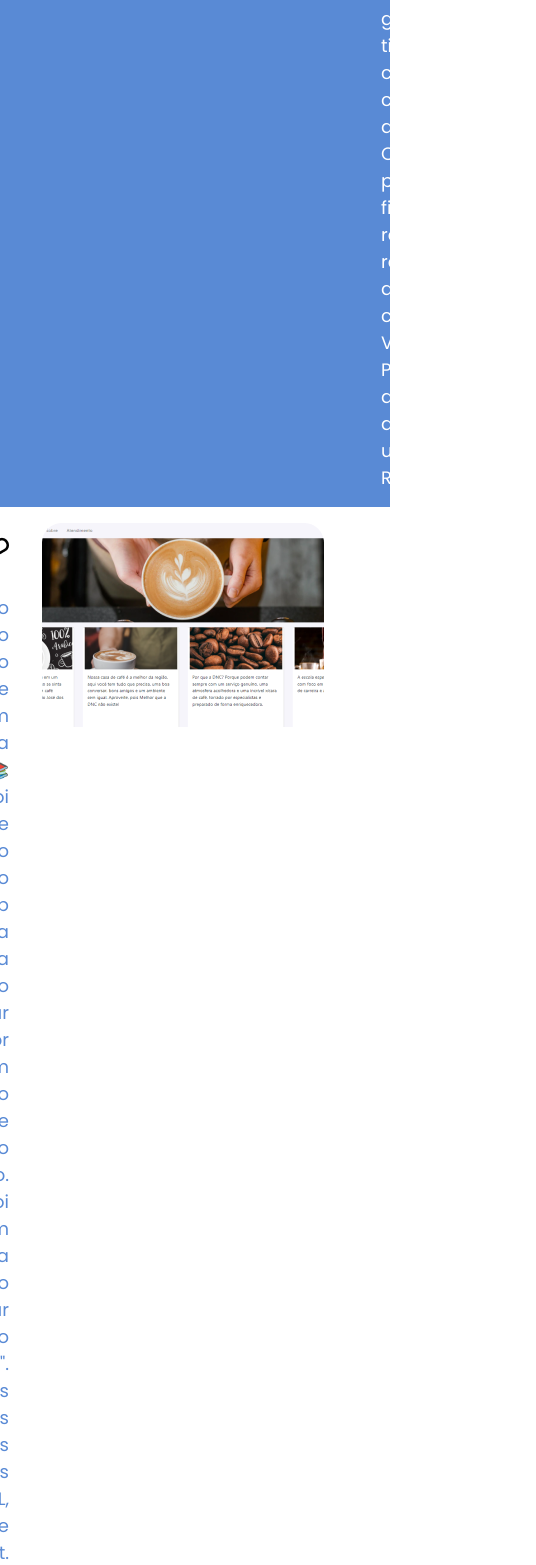
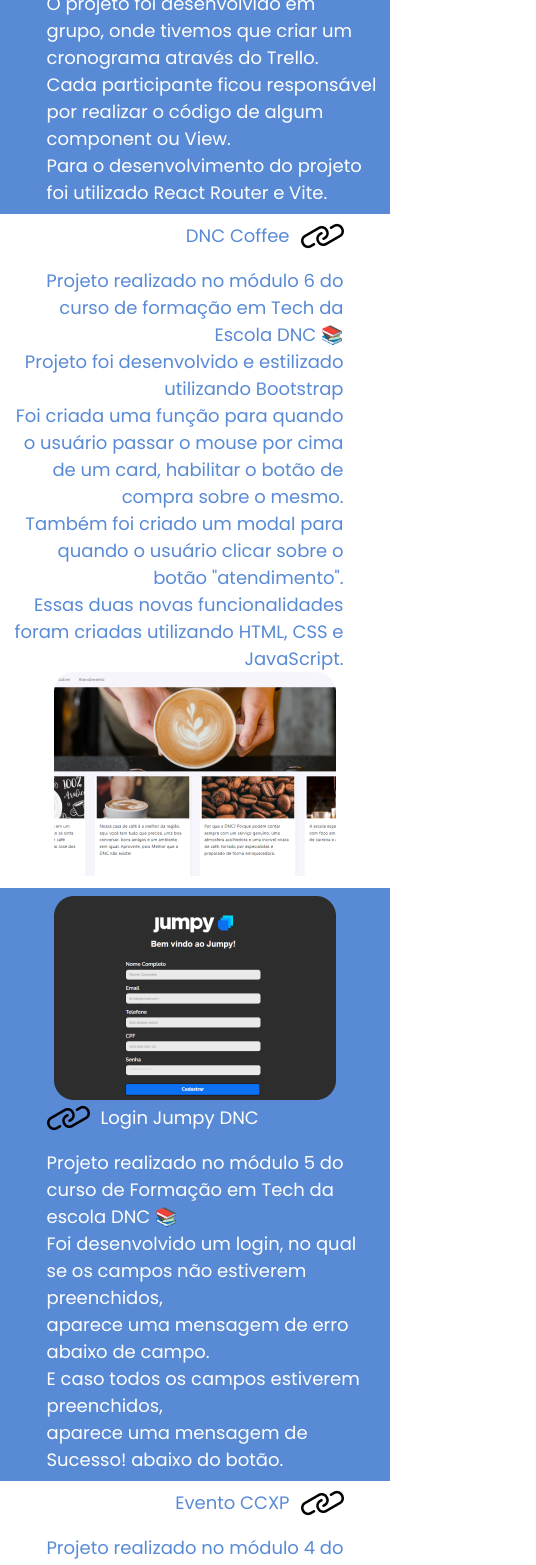
Before and after one commit to LeandroHelfer/portfolio-react-sass, a React (Vite) app: page /projects in a window 390 px wide. Shown: the part 432-1997 px from the top of the page, 536 px wide, since content can reach past the window. Built offline with nearby package versions, Linux system fonts and the light colour scheme.

Commit message:
Ajustando responsividade da tela Projetos

```diff
--- a/src/components/MyProjects/MyProjects.jsx
+++ b/src/components/MyProjects/MyProjects.jsx
@@ -10,16 +10,16 @@
 const MyProjects = () => {
   return (
     <div className='MyProjects'>
-      <div className='MyProjects--card1'>
-        <div className='MyProjects--card1__img'>
+      <div className='MyProjects-cardblue'>
+        <div className='MyProjects-cardblue__img'>
           <img src={card2} alt="card1" />
         </div>
-        <div className='MyProjects--card1__text'>
-          <div className='MyProjects--card1__text__link'>
+        <div className='MyProjects-cardblue__text'>
+          <div className='MyProjects-cardblue__text__link'>
             <img src={clip} alt="clip" />
-            <a href="https://github.com/pripc/E-commerce-DNC" target="_blank">E-commerce DNC</a>
+            <a className='text-LinkWhite' href="https://github.com/pripc/E-commerce-DNC" target="_blank">E-commerce DNC</a>
           </div>
-          <p>
+          <p className='text-Projects'>
             Projeto realizado como conclusão da parte de Front-End do curso de formação em Tech da Escola DNC 📚<br></br>
             O projeto foi desenvolvido em grupo, onde tivemos que criar um cronograma através do Trello.<br></br>
             Cada participante ficou responsável por realizar o código de algum component ou View.<br></br>
@@ -28,13 +28,13 @@
         </div>
       </div>
 
-      <div className='MyProjects--card2'>
-        <div className='MyProjects--card2__text'>
-          <div className='MyProjects--card2__text__link'>
-            <a href="https://adorable-smakager-538f79.netlify.app/" target="_blank" >DNC Coffee</a>
+      <div className='MyProjects-cardwhite'>
+        <div className='MyProjects-cardwhite__text'>
+          <div className='MyProjects-cardwhite__text__link'>
+            <a className='text-LinkBlue' href="https://adorable-smakager-538f79.netlify.app/" target="_blank" >DNC Coffee</a>
             <img src={clip} alt="clip" />
           </div>
-          <p>
+          <p className='text-Projects'>
             Projeto realizado no módulo 6 do curso de formação em Tech da Escola DNC 📚<br></br>
             Projeto foi desenvolvido e estilizado utilizando Bootstrap<br></br>
             Foi criada uma função para quando o usuário passar o mouse por cima de um card, habilitar o botão de compra sobre o mesmo.<br></br>
@@ -42,23 +42,23 @@
             Essas duas novas funcionalidades foram criadas utilizando HTML, CSS e JavaScript.
           </p>
         </div>
-        <div className='MyProjects--card2__img'>
+        <div className='MyProjects-cardwhite__img'>
           <img src={card2} alt="card2" />
         </div>
       </div>
 
-      <div className='MyProjects--card3'>
-        <div className='MyProjects--card3__img'>
+      <div className='MyProjects-cardblue'>
+        <div className='MyProjects-cardblue__img'>
           <img src={card3} alt="card3" />
         </div>
-        <div className='MyProjects--card3__text'>
-          <div className='MyProjects--card3__text__link'>
+        <div className='MyProjects-cardblue__text'>
+          <div className='MyProjects-cardblue__text__link'>
             <img src={clip} alt="clip" />
-            <a href="https://illustrious-centaur-0813da.netlify.app/" target="_blank" >Login Jumpy DNC</a>
+            <a className='text-LinkWhite' href="https://illustrious-centaur-0813da.netlify.app/" target="_blank" >Login Jumpy DNC</a>
           </div>
-          <p>
-            Projeto realizado no módulo 5 do curso de Formação em Tech da escola DNC 📚
-            Foi desenvolvido um login, no qual se os campos não estiverem preenchidos,
+          <p className='text-Projects'>
+            Projeto realizado no módulo 5 do curso de Formação em Tech da escola DNC 📚<br></br>
+            Foi desenvolvido um login, no qual se os campos não estiverem preenchidos,<br></br>
             aparece uma mensagem de erro abaixo de campo.<br></br>
             E caso todos os campos estiverem preenchidos,<br></br>
             aparece uma mensagem de Sucesso! abaixo do botão.
@@ -66,35 +66,35 @@
         </div>
       </div>
 
-      <div className='MyProjects--card4'>
-        <div className='MyProjects--card4__text'>
-          <div className='MyProjects--card4__text__link'>
-            <a href="https://admirable-platypus-6c0a1e.netlify.app/" target="_blank" >Evento CCXP</a>
+      <div className='MyProjects-cardwhite'>
+        <div className='MyProjects-cardwhite__text'>
+          <div className='MyProjects-cardwhite__text__link'>
+            <a className='text-LinkBlue' href="https://admirable-platypus-6c0a1e.netlify.app/" target="_blank" >Evento CCXP</a>
             <img src={clip} alt="clip" />
           </div>
-          <p>
+          <p className='text-Projects'>
             Projeto realizado no módulo 4 do curso de formação em Tech da Escola DNC 📚<br></br>
             Foi desenvolvido uma landing page sobre o evento CCXP utilizando HTML, CSS e JavaScript.
             Na qual contém um cronometro mostrando os dia, horas, minutos e segundos para o inicio do grande evento.
           </p>
         </div>
-        <div className='MyProjects--card2__img'>
+        <div className='MyProjects-cardwhite__img'>
           <img src={card4} alt="card4" />
         </div>
       </div>
 
-      <div className='MyProjects--card5'>
-        <div className='MyProjects--card5__img'>
+      <div className='MyProjects-cardblue'>
+        <div className='MyProjects-cardblue__img'>
           <img src={card5} alt="card5" />
         </div>
-        <div className='MyProjects--card5__text'>
-          <div className='MyProjects--card5__text__link'>
+        <div className='MyProjects-cardblue__text'>
+          <div className='MyProjects-cardblue__text__link'>
             <img src={clip} alt="clip" />
-            <a href="https://sprightly-peony-327014.netlify.app/" target="_blank" >Bye Car DNC</a>
+            <a className='text-LinkWhite' href="https://sprightly-peony-327014.netlify.app/" target="_blank" >Bye Car DNC</a>
           </div>
-          <p>
-            Projeto realizado durante uma das aulas ao vivo do curso de Formação em Tech da escola DNC 📚
-            Foi desenvolvido uma página de divulgação e venda de motos utilizando HTML, CSS e JavaScript.
+          <p className='text-Projects'>
+            Projeto realizado durante uma das aulas ao vivo do curso de Formação em Tech da escola DNC 📚<br></br>
+            Foi desenvolvido uma página de divulgação e venda de motos utilizando HTML, CSS e JavaScript.<br></br>
             Aprendemos a utilizar a funcionalidade de carrousel, onde o usuário pode trocar o modelo da moto através das setas ao lado.
           </p>
         </div>
--- a/src/components/MyProjects/index.scss
+++ b/src/components/MyProjects/index.scss
@@ -1,204 +1,63 @@
-.MyProjects--card1 {
-    display: flex;
-    padding: 16px 66px;
-    background: #598AD5;
+@use "../../sass/variables.scss" as *;
 
-    .MyProjects--card1__text {
-        padding-left: 33px;
-        width: 70%;
+.text-Projects {
+    padding-top: 17px;
+}
 
-        font-family: 'Poppins';
-        font-style: normal;
-        font-weight: 400;
-        font-size: 18px;
-        line-height: 27px;
-        color: #FFFFFF;
 
-        .MyProjects--card1__text__link {
-            display: flex;
-            gap: 11px;
-            align-items: center;
+.MyProjects-cardblue {
+    @include cardBlueProjects;
 
-            font-family: 'Poppins';
-            font-style: normal;
-            font-weight: 400;
-            font-size: 18px;
-            line-height: 27px;
-            color: #FFFFFF;
+    &__text {
+        @include cardBlueProjectsText;
+
+        &__link {
+            @include cardBlueProjectsLink;
         }
 
-        p {
-            padding-top: 17px;
-        }
-
-        a{
+        .text-LinkWhite{
             color: white;
             text-decoration: none;
         }
     }
 }
 
-.MyProjects--card2 {
-    display: flex;
-    padding: 16px 66px;
-    justify-content: flex-end;
 
-    .MyProjects--card2__text {
-        padding-right: 33px;
-        width: 60%;
-        text-align: end;
+.MyProjects-cardwhite {
+    @include cardWhiteProjects;
 
-        font-family: 'Poppins';
-        font-style: normal;
-        font-weight: 400;
-        font-size: 18px;
-        line-height: 27px;
-        color: #598AD5;
+    .MyProjects-cardwhite__text {
+        @include cardWhiteProjectsText;
 
-        .MyProjects--card2__text__link {
-            display: flex;
-            justify-content: flex-end;
-            gap: 11px;
-            align-items: center;
-
-            font-family: 'Poppins';
-            font-style: normal;
-            font-weight: 400;
-            font-size: 18px;
-            line-height: 27px;
-            color: #598AD5;
+        .MyProjects-cardwhite__text__link {
+            @include cardWhiteProjectsLink;
         }
 
-        p {
-            padding-top: 17px;
-        }
-
-        a{
+        .text-LinkBlue{
             color: #598AD5;
             text-decoration: none;
         }
     }
 }
 
-.MyProjects--card3 {
-    display: flex;
-    padding: 16px 66px;
-    background: #598AD5;
+@media (max-width: 767px) {
+    .MyProjects-cardblue {
+        flex-direction: column;
+        align-items: center;
+        padding: 8px 30px;
 
-    .MyProjects--card3__text {
-        padding-left: 33px;
-        width: 53%;
+        &__text {
+            width: 100%;
+        }
+    }
 
-        font-family: 'Poppins';
-        font-style: normal;
-        font-weight: 400;
-        font-size: 18px;
-        line-height: 27px;
-        color: #FFFFFF;
+    .MyProjects-cardwhite {
+        flex-direction: column;
+        align-items: center;
+        padding: 8px 30px;
 
-        .MyProjects--card3__text__link {
-            display: flex;
-            gap: 11px;
-            align-items: center;
-
-            font-family: 'Poppins';
-            font-style: normal;
-            font-weight: 400;
-            font-size: 18px;
-            line-height: 27px;
-            color: #FFFFFF;
-        }
-
-        p {
-            padding-top: 17px;
-        }
-
-        a{
-            color: white;
-            text-decoration: none;
+        .MyProjects-cardwhite__text {
+            width: 100%;
         }
     }
 }
-
-.MyProjects--card4 {
-    display: flex;
-    padding: 16px 66px;
-    justify-content: flex-end;
-    border-bottom: 3px solid #598AD5;
-
-    .MyProjects--card4__text {
-        padding-right: 33px;
-        width: 65%;
-        text-align: end;
-
-        font-family: 'Poppins';
-        font-style: normal;
-        font-weight: 400;
-        font-size: 18px;
-        line-height: 27px;
-        color: #598AD5;
-
-        .MyProjects--card4__text__link {
-            display: flex;
-            justify-content: flex-end;
-            gap: 11px;
-            align-items: center;
-
-            font-family: 'Poppins';
-            font-style: normal;
-            font-weight: 400;
-            font-size: 18px;
-            line-height: 27px;
-            color: #598AD5;
-        }
-
-        p {
-            padding-top: 17px;
-        }
-
-        a{
-            color: #598AD5;
-            text-decoration: none;
-        }
-    }
-}
-
-.MyProjects--card5 {
-    display: flex;
-    padding: 16px 66px;
-    background: #598AD5;
-
-    .MyProjects--card5__text {
-        padding-left: 33px;
-        width: 65%;
-
-        font-family: 'Poppins';
-        font-style: normal;
-        font-weight: 400;
-        font-size: 18px;
-        line-height: 27px;
-        color: #FFFFFF;
-
-        .MyProjects--card5__text__link {
-            display: flex;
-            gap: 11px;
-            align-items: center;
-
-            font-family: 'Poppins';
-            font-style: normal;
-            font-weight: 400;
-            font-size: 18px;
-            line-height: 27px;
-            color: #FFFFFF;
-        }
-
-        p {
-            padding-top: 17px;
-        }
-
-        a{
-            color: white;
-            text-decoration: none;
-        }
-    }
-}
--- /dev/null
+++ b/src/sass/variables.scss
@@ -0,0 +1,62 @@
+//* Component MyProjects - Cards com Backgound Blue *//
+@mixin cardBlueProjects {
+        display: flex;
+        padding: 16px 66px;
+        background: #598AD5;
+}
+
+@mixin cardBlueProjectsText {
+        padding-left: 33px;
+        width: 70%;
+
+        font-family: 'Poppins';
+        font-style: normal;
+        font-weight: 400;
+        font-size: 18px;
+        line-height: 27px;
+        color: #FFFFFF;
+}
+
+@mixin cardBlueProjectsLink {
+        display: flex;
+        gap: 11px;
+        align-items: center;
+        font-family: 'Poppins';
+        font-style: normal;
+        font-weight: 400;
+        font-size: 18px;
+        line-height: 27px;
+        color: #FFFFFF;
+}
+
+//* Component MyProjects - Cards com Backgound White *//
+@mixin cardWhiteProjects {
+        display: flex;
+        padding: 16px 66px;
+        justify-content: flex-end;
+}
+
+@mixin cardWhiteProjectsText {
+        padding-right: 33px;
+        width: 60%;
+        text-align: end;
+        font-family: 'Poppins';
+        font-style: normal;
+        font-weight: 400;
+        font-size: 18px;
+        line-height: 27px;
+        color: #598AD5;
+}
+
+@mixin cardWhiteProjectsLink {
+        display: flex;
+            justify-content: flex-end;
+            gap: 11px;
+            align-items: center;
+            font-family: 'Poppins';
+            font-style: normal;
+            font-weight: 400;
+            font-size: 18px;
+            line-height: 27px;
+            color: #598AD5;
+}
```
